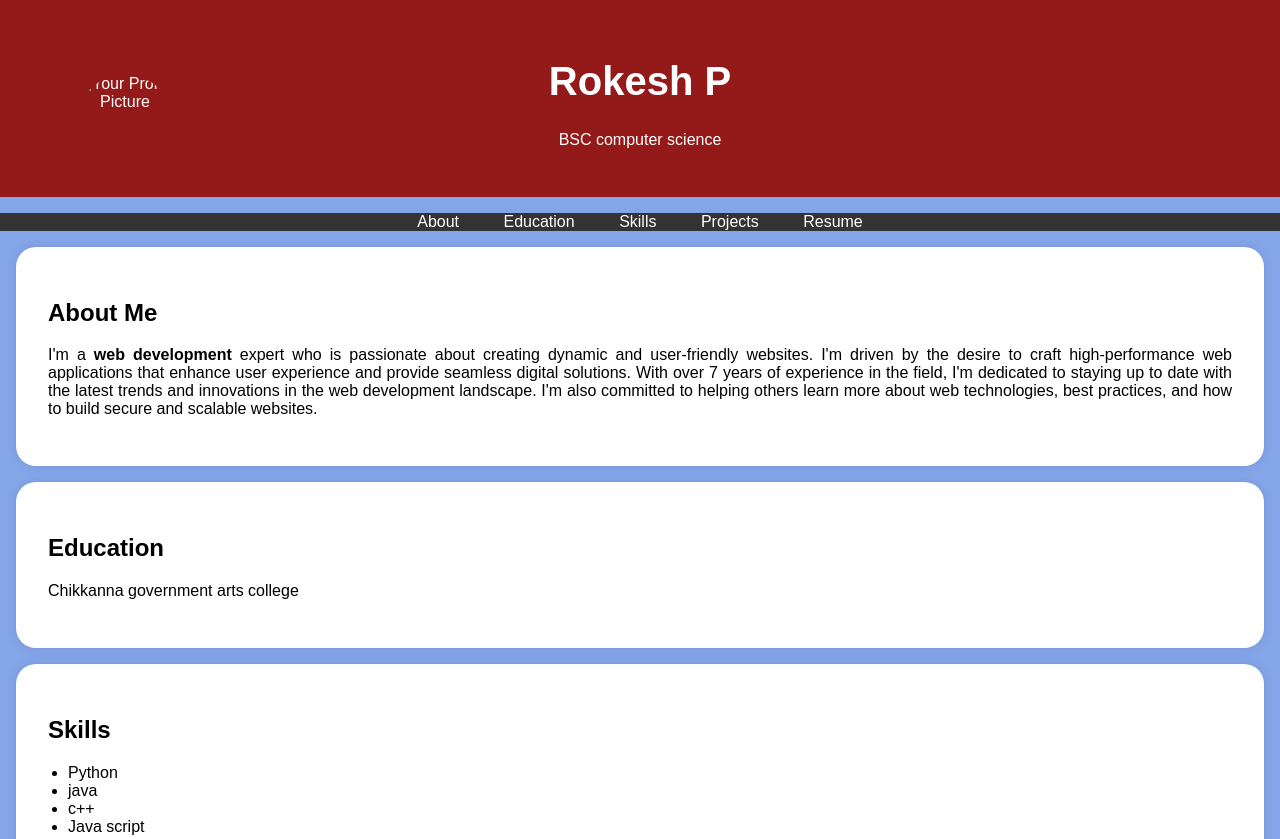
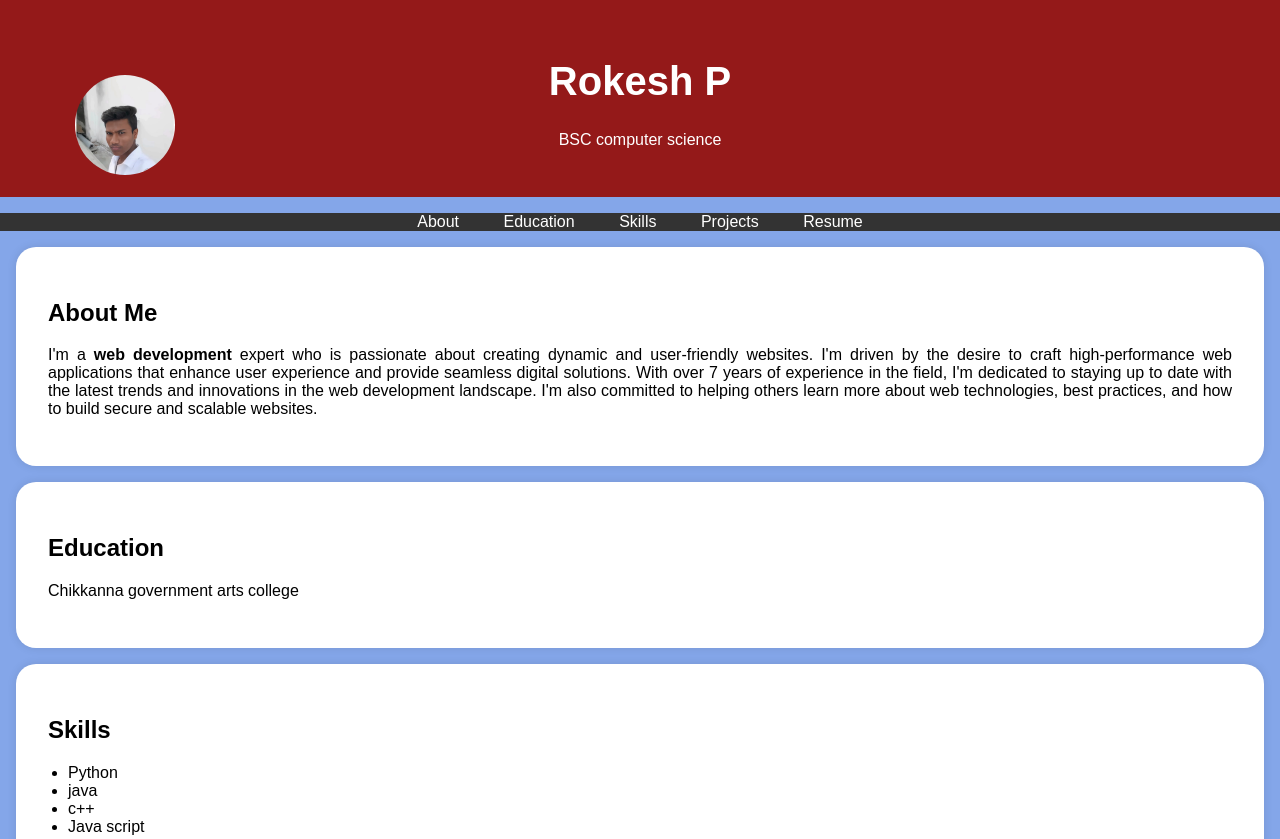
Before and after one commit to rokesh6383/Digital-portfolio-, a plain HTML site: page index.html in a window 1280 px wide. Shown: the top 839 px of the page. Drawn offline with Linux system fonts and the light colour scheme.

Commit message:
Update index.html

```diff
--- a/index.html
+++ b/index.html
@@ -96,7 +96,7 @@
     <header>
         <div class="header-content">
             <!-- Add your profile picture here -->
-            <img srl="Ak.jpg" alt="Your Profile Picture" class="profile-picture">
+            <img src="Ak.jpg" alt="Your Profile Picture" class="profile-picture">
             <h1>Rokesh P</h1>
             <p>BSC computer science</p>
         </div>
```
